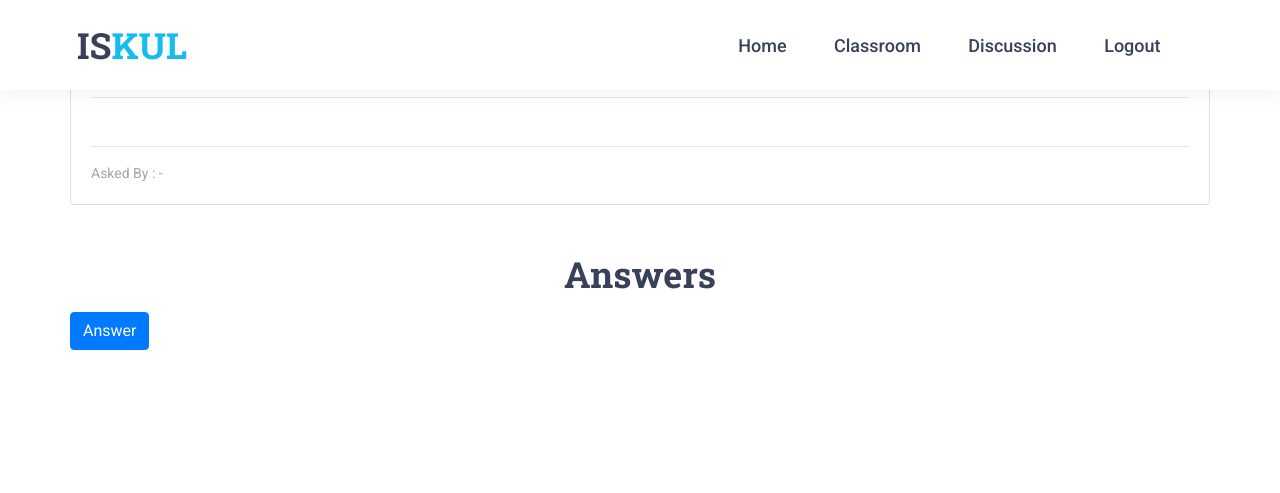
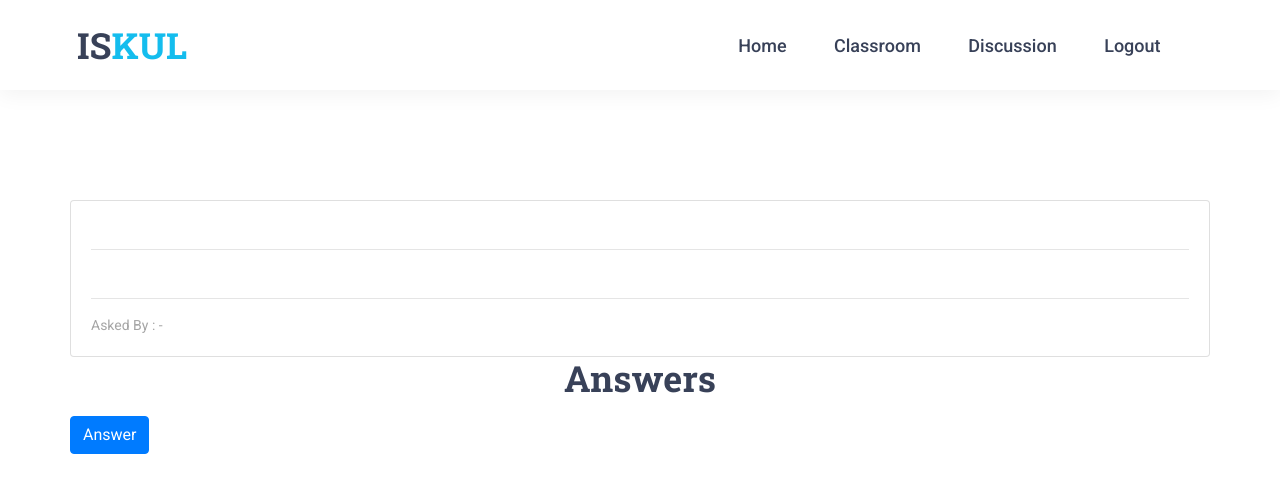
Before and after one commit to geekyarthurs/iskul, a Django app: template discussions/templates/discussions/question_answer.html in a window 1280 px wide. Shown: the top 493 px of the page. Run offline with Django 3.2, Linux system fonts and the light colour scheme; the template is opened without the code that fills it, so the values that code supplies are empty; some libraries are stand-ins or nearby versions.

Commit message:
fixed roopesh dai ko kera jasto ui

```diff
--- a/discussions/templates/discussions/question_answer.html
+++ b/discussions/templates/discussions/question_answer.html
@@ -1,6 +1,8 @@
-{% extends 'classroom/base.html' %} {% block body_block %}
-<div class="container mt-5">
-  <div class="card card-body my-5">
+{% extends 'classroom/base.html' %}
+ {% block body_block %}
+
+<div class="container" style="margin-top:200px;">
+  <div class="card card-body mt-5">
     <h3 class="card-title">
       {{question.question_title}}
 
```
